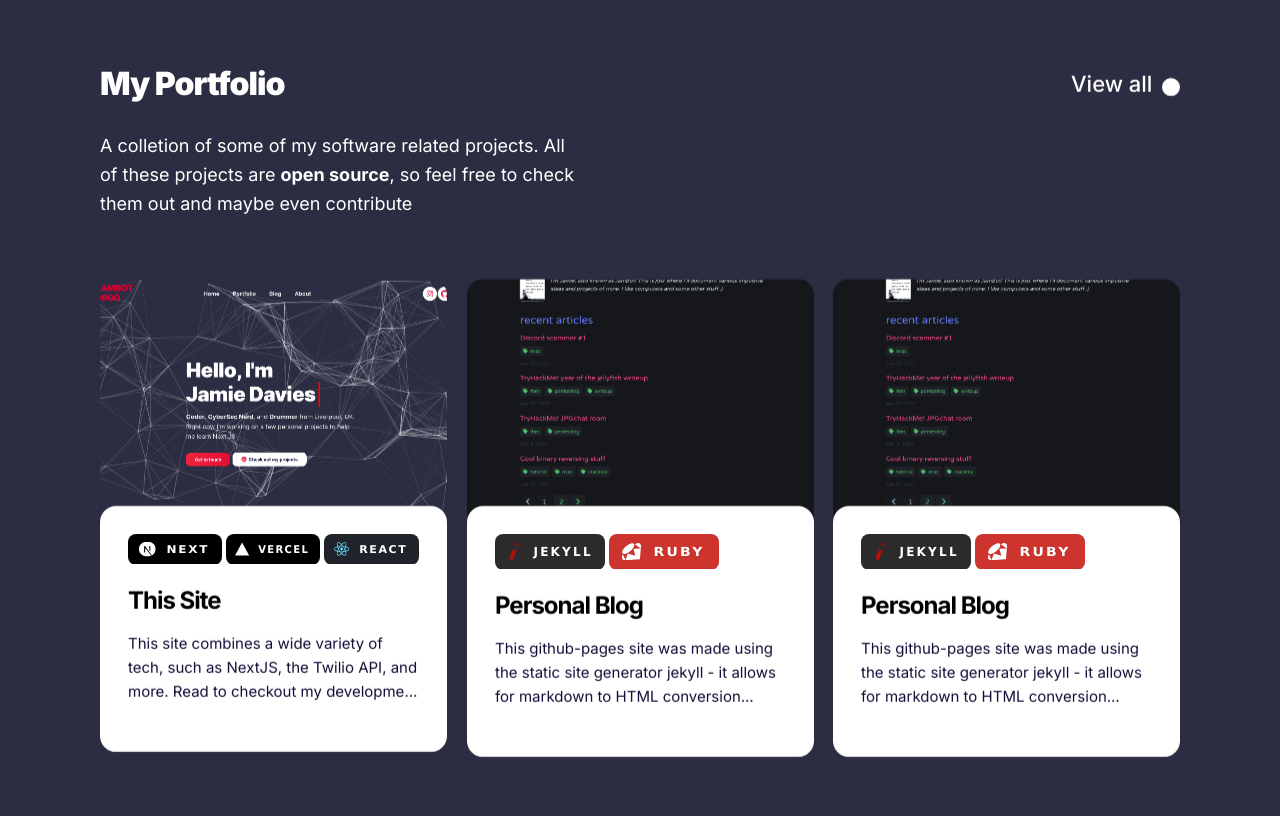
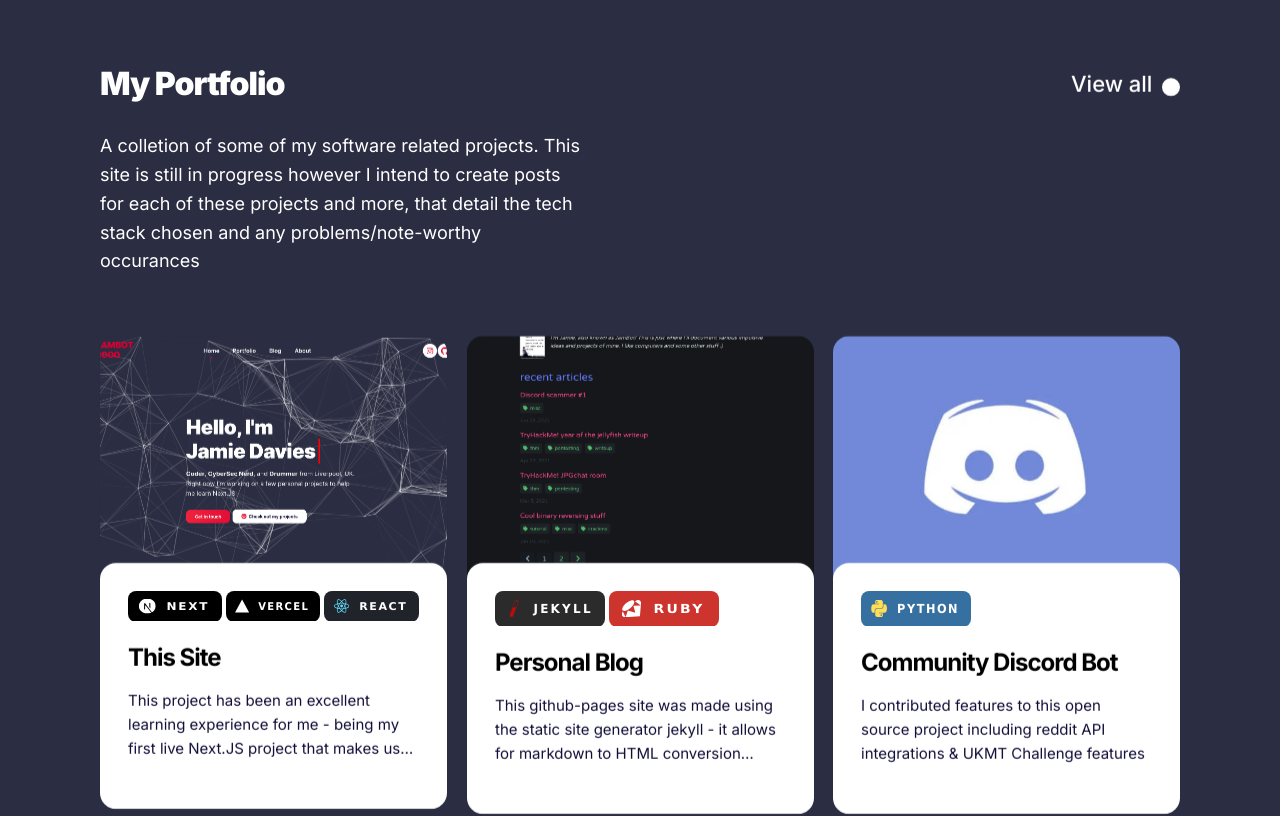
Before and after one commit to JamBot3000/WebPortfolio, a Next.js app: page / in a window 1280 px wide. Shown: the part 940-1756 px from the top of the page. Built offline with nearby package versions, Linux system fonts and the light colour scheme.

Commit message:
added project/changed text

```diff
--- a/components/Home/Projects.js
+++ b/components/Home/Projects.js
@@ -23,9 +23,11 @@ const Projects = () => {
                 </div>
                 <div className="section__description">
                   <p>
-                    A colletion of some of my software related projects. All of
-                    these projects are <strong>open source</strong>, so feel
-                    free to check them out and maybe even contribute
+                    A colletion of some of my software related projects.{" "}
+                    <span>This site is still in progress</span> however I intend
+                    to create posts for each of these projects and more, that
+                    detail the tech stack chosen and any problems/note-worthy
+                    occurances
                   </p>
                 </div>
               </div>
@@ -35,7 +37,7 @@ const Projects = () => {
                   imageLink="/projects/portfolio.png"
                   postLink=""
                   title="This Site"
-                  description="This site combines a wide variety of tech, such as NextJS, the Twilio API, and more. Read to checkout my development process :)"
+                  description="This project has been an excellent learning experience for me - being my first live Next.JS project that makes use of Vercel, and multiple external APIs"
                   tags={[
                     "/projects/tags/next.svg",
                     "/projects/tags/vercel.svg",
@@ -55,14 +57,11 @@ const Projects = () => {
                 />
 
                 <Card
-                  imageLink="/projects/blog.png"
+                  imageLink="/projects/discord-bot.jpg"
                   postLink=""
-                  title="Personal Blog"
-                  description="This github-pages site was made using the static site generator jekyll - it allows for markdown to HTML conversion resulting in a pleasant creator experience."
-                  tags={[
-                    "/projects/tags/jekyll.svg",
-                    "/projects/tags/ruby.svg",
-                  ]}
+                  title="Community Discord Bot"
+                  description="I contributed features to this open source project including reddit API integrations & UKMT Challenge features"
+                  tags={["/projects/tags/python.svg"]}
                 />
               </div>
             </div>
```
Also changed, not shown: pages/portfolio/index.js (+5 -5 lines), public/projects/discord-bot.jpg (added), public/projects/tags/python.svg (added).
